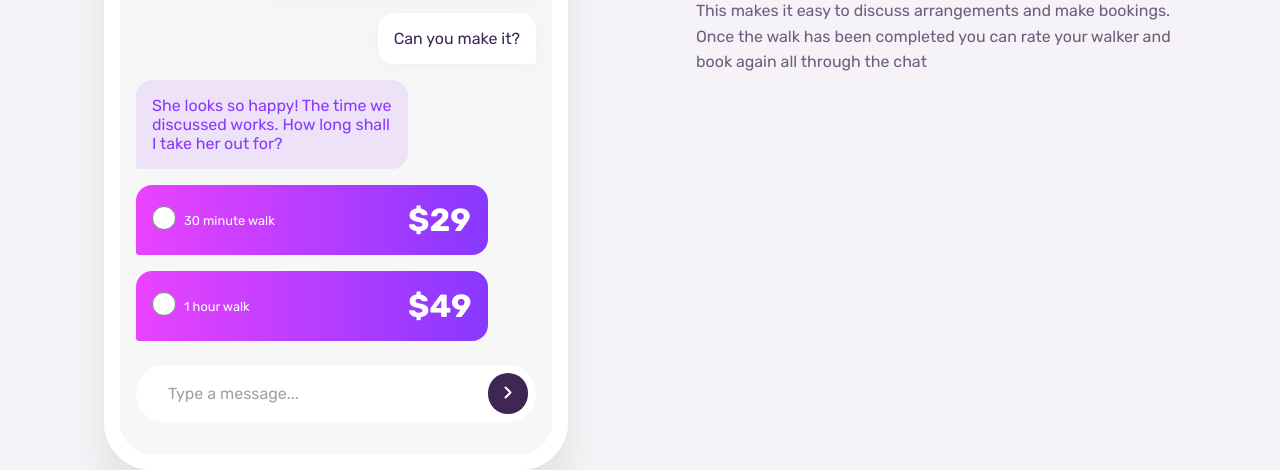
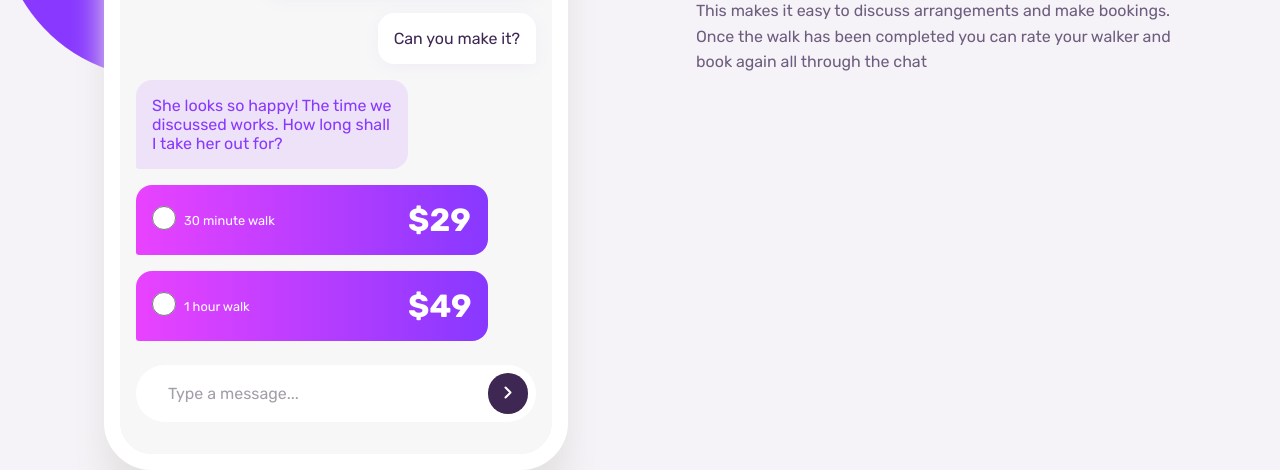
Before and after one commit to Sage-25/CHAT-APP, a plain HTML site: page index.html in a window 1280 px wide. Shown: the part 503-973 px from the top of the page. Drawn offline with Linux system fonts and the light colour scheme.

Commit message:
this commit is for the fix on the background image

```diff
--- a/css-styles/global.css
+++ b/css-styles/global.css
@@ -7,10 +7,10 @@ h1 {
 
 body {
   background-color: hsl(270, 20%, 96%);
-  /*background-image: url(/image-container/gradient-background.svg);
+  background-image: url(/image-container/gradient-background.svg);
   background-repeat: no-repeat;
   background-size: 25%;
-  background-position: ;*/
+  background-position: ;
 }
 
 * {
```
